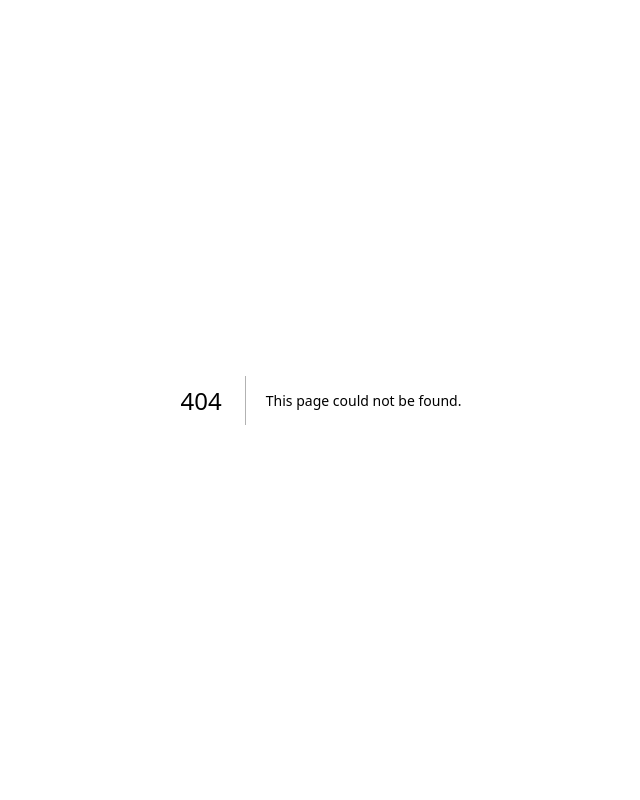
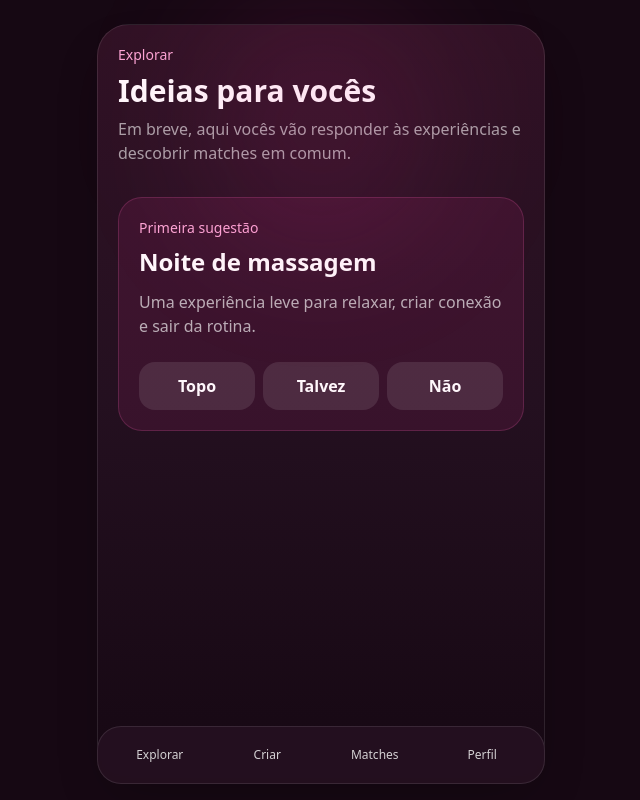
Before and after one commit to igornevesg/saiadarotina, a Next.js app: page /explorar in a window 1280 px wide. Before the commit this address had no page. Shown: the whole page, without its empty margins (319-959 px from the left). Built offline with nearby package versions, Linux system fonts and the light colour scheme.

Commit message:
Salva dados iniciais do casal localmente

```diff
--- a/app/criar/page.tsx
+++ b/app/criar/page.tsx
@@ -3,6 +3,7 @@
 import { useState } from "react";
 import AppButton from "@/components/AppButton";
 import MobileShell from "@/components/MobileShell";
+import { saveCouple } from "@/lib/storage";
 
 const objetivos = [
   "❤️ Romance",
@@ -20,10 +21,20 @@ export default function CriarPage() {
   const [codigo, setCodigo] = useState("");
 
   function gerarCodigo() {
-    const numero = Math.floor(10000 + Math.random() * 90000);
-    setCodigo(`SDR-${numero}`);
-    setStep(4);
-  }
+  const numero = Math.floor(10000 + Math.random() * 90000);
+  const novoCodigo = `SDR-${numero}`;
+
+  saveCouple({
+    apelido,
+    parceiro,
+    objetivo,
+    codigo: novoCodigo,
+    createdAt: new Date().toISOString(),
+  });
+
+  setCodigo(novoCodigo);
+  setStep(4);
+}
 
   return (
     <MobileShell>
--- /dev/null
+++ b/app/explorar/page.tsx
@@ -0,0 +1,38 @@
+import MobileShell from "@/components/MobileShell";
+import BottomNav from "@/components/BottomNav";
+
+export default function ExplorarPage() {
+  return (
+    <MobileShell>
+      <div className="pb-24">
+        <p className="text-sm text-pink-300">Explorar</p>
+        <h1 className="mt-2 text-3xl font-bold">Ideias para vocês</h1>
+        <p className="mt-2 text-white/60">
+          Em breve, aqui vocês vão responder às experiências e descobrir matches em comum.
+        </p>
+
+        <div className="mt-8 rounded-3xl border border-pink-400/20 bg-pink-500/10 p-5">
+          <p className="text-sm text-pink-300">Primeira sugestão</p>
+          <h2 className="mt-2 text-2xl font-bold">Noite de massagem</h2>
+          <p className="mt-3 text-white/65">
+            Uma experiência leve para relaxar, criar conexão e sair da rotina.
+          </p>
+
+          <div className="mt-6 grid grid-cols-3 gap-2">
+            <button className="rounded-2xl bg-white/10 py-3 font-semibold">
+              Topo
+            </button>
+            <button className="rounded-2xl bg-white/10 py-3 font-semibold">
+              Talvez
+            </button>
+            <button className="rounded-2xl bg-white/10 py-3 font-semibold">
+              Não
+            </button>
+          </div>
+        </div>
+      </div>
+
+      <BottomNav />
+    </MobileShell>
+  );
+}
--- /dev/null
+++ b/app/perfil/page.tsx
@@ -0,0 +1,67 @@
+"use client";
+
+import { useEffect, useState } from "react";
+import MobileShell from "@/components/MobileShell";
+import BottomNav from "@/components/BottomNav";
+import { clearCouple, CoupleData, getCouple } from "@/lib/storage";
+
+export default function PerfilPage() {
+  const [couple, setCouple] = useState<CoupleData | null>(null);
+
+  useEffect(() => {
+    setCouple(getCouple());
+  }, []);
+
+  function apagarDados() {
+    clearCouple();
+    window.location.href = "/";
+  }
+
+  return (
+    <MobileShell>
+      <div className="pb-24">
+        <h1 className="text-3xl font-bold">Perfil</h1>
+        <p className="mt-2 text-white/60">Dados salvos neste dispositivo.</p>
+
+        {couple ? (
+          <div className="mt-8 space-y-4">
+            <div className="rounded-3xl border border-white/10 bg-white/5 p-5">
+              <p className="text-sm text-white/45">Seu apelido</p>
+              <p className="mt-1 text-xl font-semibold">{couple.apelido}</p>
+            </div>
+
+            <div className="rounded-3xl border border-white/10 bg-white/5 p-5">
+              <p className="text-sm text-white/45">Seu par</p>
+              <p className="mt-1 text-xl font-semibold">{couple.parceiro}</p>
+            </div>
+
+            <div className="rounded-3xl border border-white/10 bg-white/5 p-5">
+              <p className="text-sm text-white/45">Objetivo</p>
+              <p className="mt-1 text-xl font-semibold">{couple.objetivo}</p>
+            </div>
+
+            <div className="rounded-3xl border border-pink-400/20 bg-pink-500/10 p-5">
+              <p className="text-sm text-white/45">Código do casal</p>
+              <p className="mt-1 text-2xl font-bold text-pink-300">
+                {couple.codigo}
+              </p>
+            </div>
+
+            <button
+              onClick={apagarDados}
+              className="w-full rounded-2xl border border-red-400/30 bg-red-500/10 px-5 py-4 font-semibold text-red-200"
+            >
+              Apagar dados
+            </button>
+          </div>
+        ) : (
+          <p className="mt-8 text-white/60">
+            Nenhum espaço de casal foi criado ainda.
+          </p>
+        )}
+      </div>
+
+      <BottomNav />
+    </MobileShell>
+  );
+}
--- /dev/null
+++ b/lib/storage.ts
@@ -0,0 +1,28 @@
+export type CoupleData = {
+  apelido: string;
+  parceiro: string;
+  objetivo: string;
+  codigo: string;
+  createdAt: string;
+};
+
+const STORAGE_KEY = "saiadarotina_couple";
+
+export function saveCouple(data: CoupleData) {
+  localStorage.setItem(STORAGE_KEY, JSON.stringify(data));
+}
+
+export function getCouple(): CoupleData | null {
+  const data = localStorage.getItem(STORAGE_KEY);
+  if (!data) return null;
+
+  try {
+    return JSON.parse(data);
+  } catch {
+    return null;
+  }
+}
+
+export function clearCouple() {
+  localStorage.removeItem(STORAGE_KEY);
+}
```
